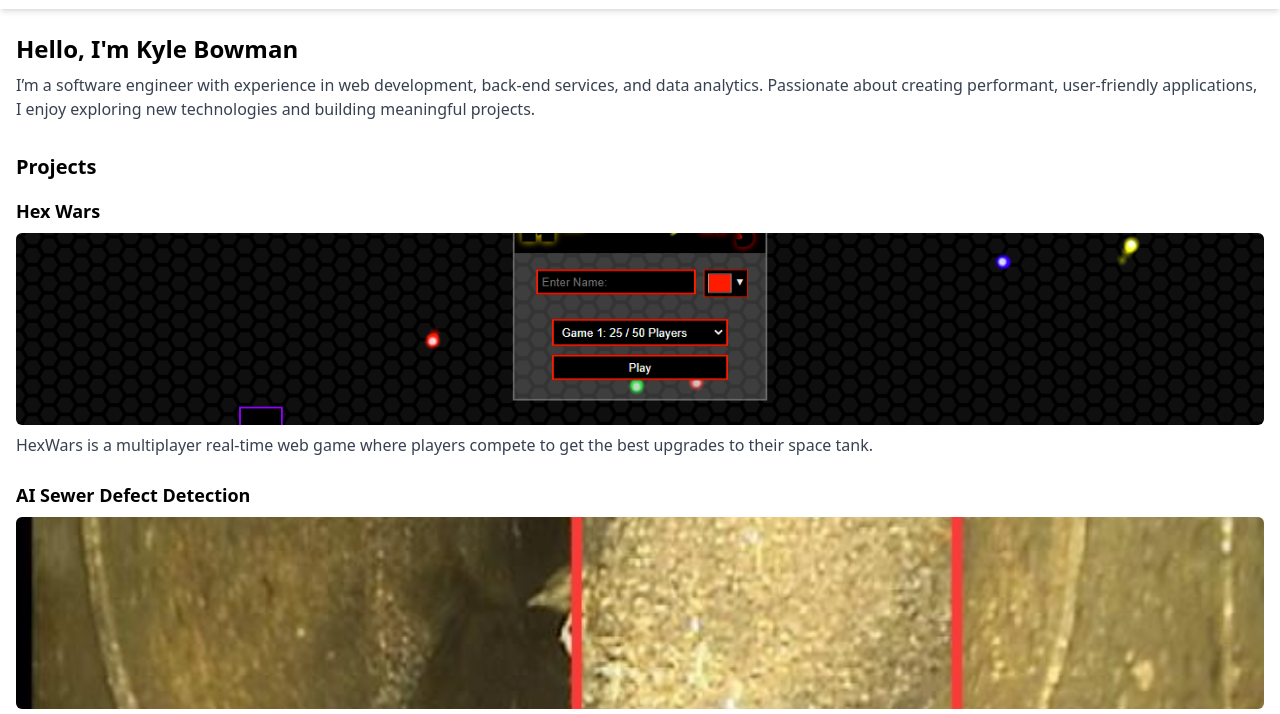
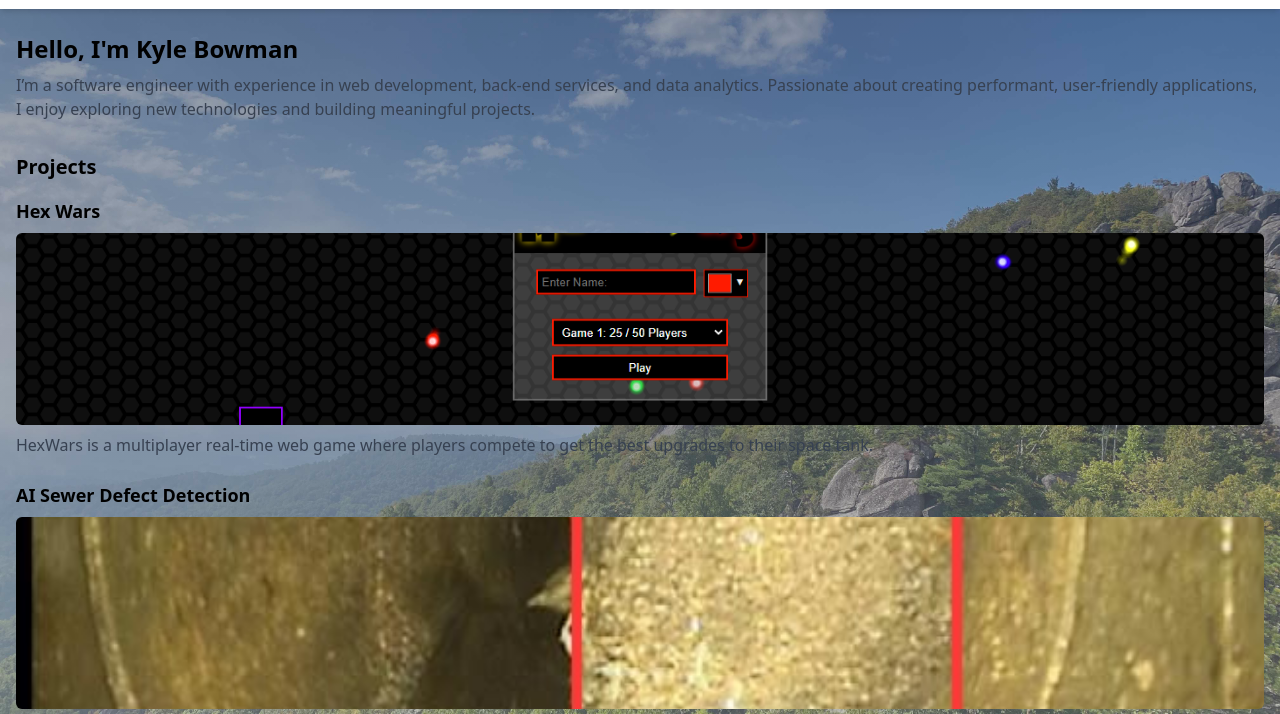
Before and after one commit to kjbowman00/kyle-portfolio, a website built with Vite: page front/index.html in a window 1280 px wide. Shown: the part 43-757 px from the top of the page. Built offline with nearby package versions, Linux system fonts and the light colour scheme; files whose address does not match are found by name.

Commit message:
TEMP MOVING COMPUTER

```diff
--- a/front/index.html
+++ b/front/index.html
@@ -7,7 +7,9 @@
     <link href="./src/index.css" rel="stylesheet">
     <title>Kyle Bowman</title>
   </head>
-  <body>
+  <body style='
+    background-image: linear-gradient(to top, rgba(200, 200, 200, 0.5), rgba(46, 49, 65, 0.5)), url("old_rag.jpg")
+  ' class="bg-contain bg-no-repeat">
     <!-- Navigation Bar -->
     <nav class="flex items-center justify-between bg-white px-4 py-3 shadow-md">
       <div class="text-lg font-bold">Kyle Bowman</div>
@@ -38,6 +40,7 @@
     <main class="px-4 pt-6">
       <!-- About Section -->
       <section id="about" class="mb-8">
+
         <h1 class="text-2xl font-bold">Hello, I'm Kyle Bowman</h1>
         <p class="mt-2 text-gray-700">
           I’m a software engineer with experience in web development, back-end services, and data analytics. Passionate about creating performant, user-friendly applications, I enjoy exploring new technologies and building meaningful projects.
--- a/front/tailwind.config.js
+++ b/front/tailwind.config.js
@@ -6,7 +6,8 @@ export default {
     "./src/**/*.{js,ts,jsx,tsx}",
   ],
   theme: {
-    extend: {},
+    extend: {
+    },
   },
   plugins: [],
 }
```
Also changed, not shown: front/public/background_hexagons.png (added), front/public/old_rag.jpg (added).
